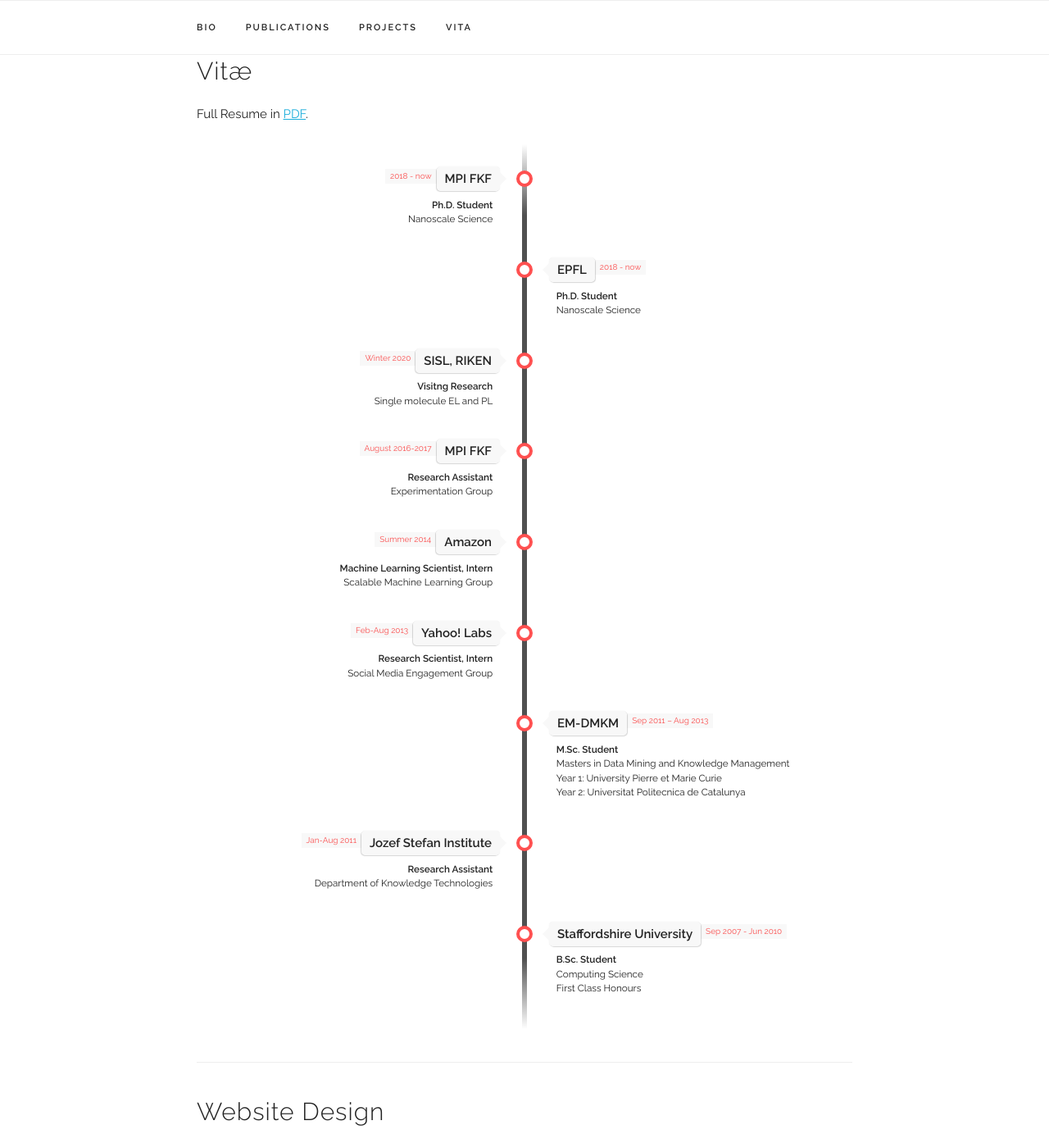
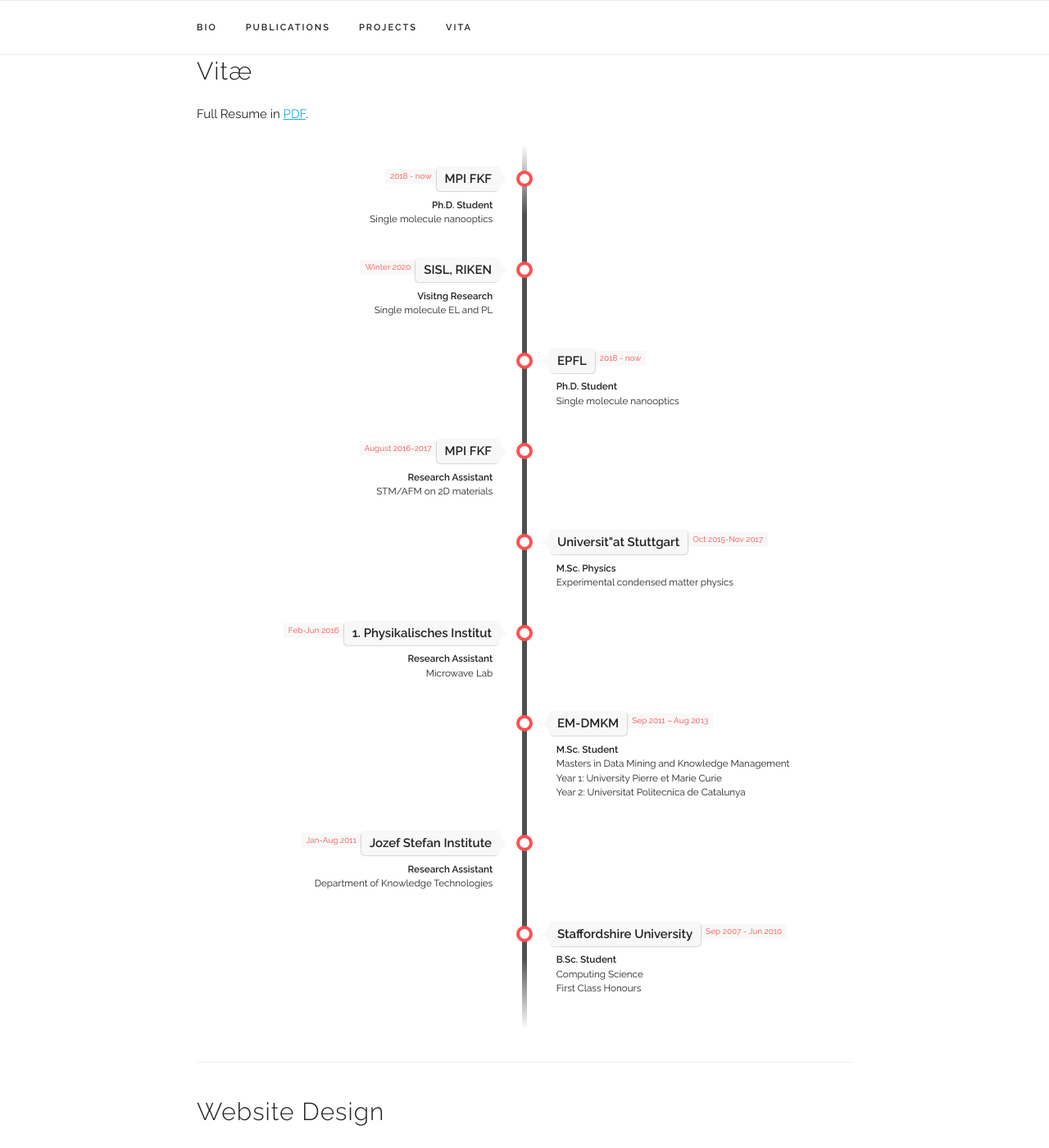
Before and after one commit to abhishekgrewal/abhishekgrewal.github.io, a Jekyll site: the page built from index.html, in a window 1280 px wide and 1400 px high, scrolled down 2486 px. Shown: the whole window at 82% size. Built offline with Jekyll 4.4.1, drawn with Linux system fonts in a browser that asks for light colours; some web fonts are replaced.

Commit message:
Update experience.yaml

```diff
--- a/_data/experience.yaml
+++ b/_data/experience.yaml
@@ -2,14 +2,8 @@
 - place: "MPI FKF"
   time: "2018 - now"
   title: "Ph.D. Student"
-  subtitle: "Nanoscale Science"
+  subtitle: "Single molecule nanooptics"
   category: "work"
-
-- place: "EPFL"
-  time: "2018 - now"
-  title: "Ph.D. Student"
-  subtitle: "Nanoscale Science"
-  category: "school"
 
 - place: "SISL, RIKEN"
   time: "Winter 2020"
@@ -17,22 +11,28 @@
   subtitle: "Single molecule EL and PL"
   category: "work"
 
+- place: "EPFL"
+  time: "2018 - now"
+  title: "Ph.D. Student"
+  subtitle: "Single molecule nanooptics"
+  category: "school"
+
 - place: "MPI FKF"
   time: "August 2016-2017"
   title: "Research Assistant"
-  subtitle: "Experimentation Group"
+  subtitle: "STM/AFM on 2D materials"
   category: "work"
 
-- place: "Amazon"
-  time: "Summer 2014"
-  title: "Machine Learning Scientist, Intern"
-  subtitle: "Scalable Machine Learning Group"
-  category: "work"
+- place: "Universit\"at Stuttgart"
+  time: "Oct 2015-Nov 2017"
+  title: "M.Sc. Physics"
+  subtitle: "Experimental condensed matter physics"
+  category: "school"
 
-- place: "Yahoo! Labs"
-  time: "Feb-Aug 2013"
-  title: "Research Scientist, Intern"
-  subtitle: "Social Media Engagement Group"
+- place: "1. Physikalisches Institut"
+  time: "Feb-Jun 2016"
+  title: "Research Assistant"
+  subtitle: "Microwave Lab"
   category: "work"
 
 - place: "EM-DMKM"
```
